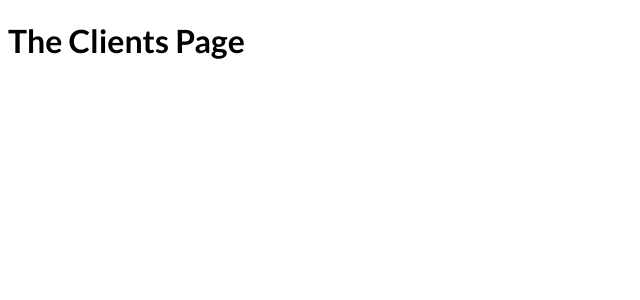
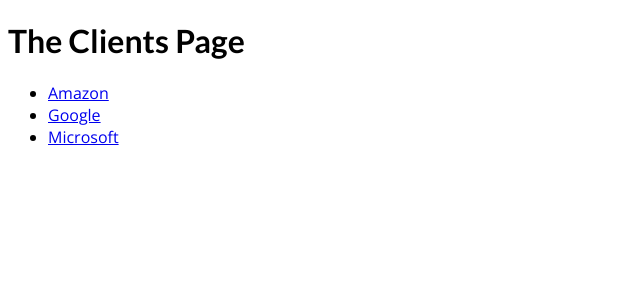
Before and after one commit to srivishp/file-based-routing, a Next.js app: page /clients in a window 1280 px wide. Shown: the top 300 px of the page, without its empty margins (0-640 px from the left). Built offline with nearby package versions, Linux system fonts and the light colour scheme.

Commit message:
Navigate with Link for Dynamic Routes

```diff
--- a/pages/clients/index.js
+++ b/pages/clients/index.js
@@ -1,5 +1,25 @@
+import Link from "next/link";
+
 function ClientsPage() {
-  return <h1>The Clients Page</h1>;
+  const clients = [
+    { id: "AMZ", name: "Amazon" },
+    { id: "GGL", name: "Google" },
+    { id: "MSFT", name: "Microsoft" },
+  ];
+
+  return (
+    <div>
+      <h1>The Clients Page</h1>
+      <ul>
+        {/* Here the [clientIdSlug] takes Google, Amazon & Microsoft as concrete values*/}
+        {clients.map((client) => (
+          <li key={client.id}>
+            <Link href={`/clients/${client.id}`}>{client.name}</Link>
+          </li>
+        ))}
+      </ul>
+    </div>
+  );
 }
 
 export default ClientsPage;
```
